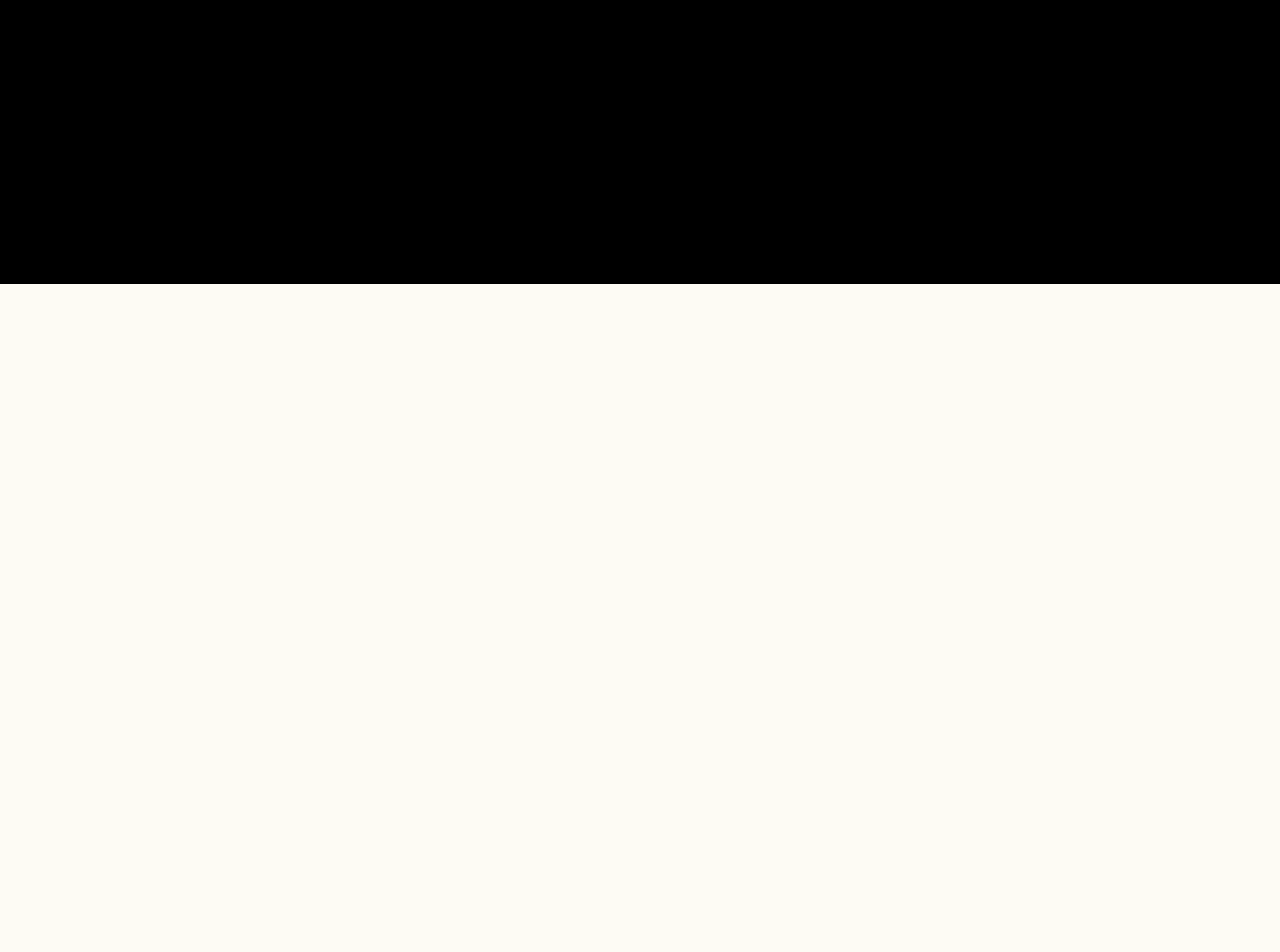
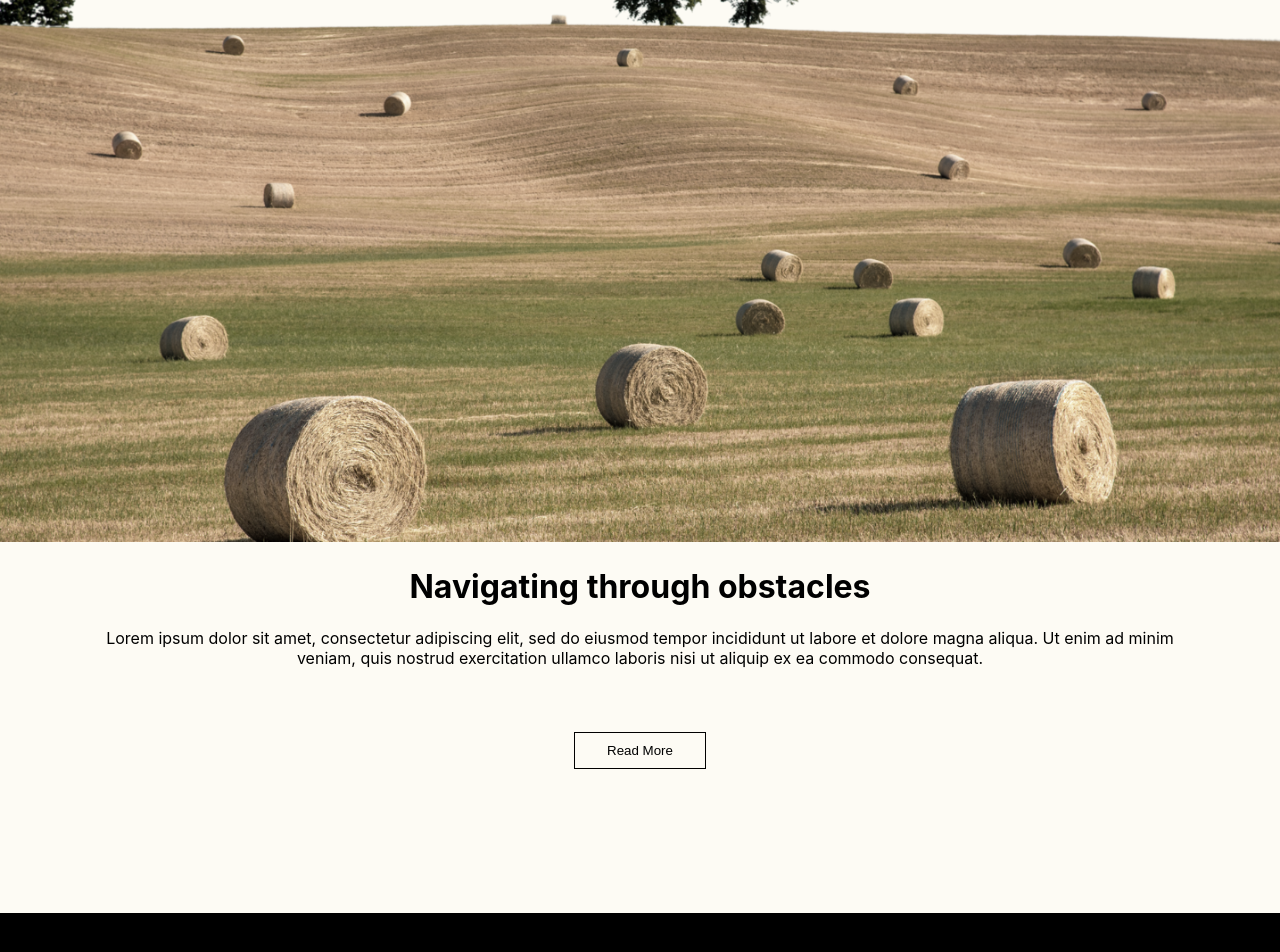
Before and after one commit to mehjwazir/ip, a React (Create React App) app: page / in a window 1280 px wide. Shown: the part 3446-4398 px from the top of the page. Before the commit the page ends 3730 px from the top, so only its background shows below. Built offline with nearby package versions, Linux system fonts and the light colour scheme.

Commit message:
added to home/inner

```diff
--- a/src/pages/Home.css
+++ b/src/pages/Home.css
@@ -81,6 +81,10 @@ button:hover {
 	.col2:first-child {
 		order: 1;
 	}
+
+	button {
+		width: 25rem;
+	}
 }
 
 .grass {
@@ -98,3 +102,12 @@ button:hover {
 	margin-top: 0;
 	border-left: 1px solid rgba(27, 44, 19, .6);
 }
+
+.hay {
+	height: 10%;
+	width: 100%;
+}
+
+.lastdiv {
+	padding: 0 80px 0 80px;
+}
--- a/src/pages/Home.jsx
+++ b/src/pages/Home.jsx
@@ -51,6 +51,16 @@ function Home() {
 					<img src="center.png" alt="center" className='center' />
 				</div>
 			</div>
+			<div>
+				<img src="hay.png" alt="hay" className='hay'/>
+			</div>
+			<div>
+				<h1>Navigating through obstacles</h1>
+				<p className='lastdiv'>
+					Lorem ipsum dolor sit amet, consectetur adipiscing elit, sed do eiusmod tempor incididunt ut labore et dolore magna aliqua. Ut enim ad minim veniam, quis nostrud exercitation ullamco laboris nisi ut aliquip ex ea commodo consequat.
+				</p>
+				<button className='btn2'>Read More</button>
+			</div>
 		</main>
 	)
 
--- a/src/pages/Inner/Inner.css
+++ b/src/pages/Inner/Inner.css
@@ -0,0 +1,4 @@
+.innertext {
+	padding: 0 10rem 0 10rem;
+	line-height: 2rem;
+}
--- a/src/pages/Inner/Inner.jsx
+++ b/src/pages/Inner/Inner.jsx
@@ -45,9 +45,34 @@ function Inner() {
 
 			<div>
 				<h1>Finding Inner Peace</h1>
+				<p className='innertext'>
+					Finding inner peace can be a personal and unique journey, but there are some general steps that can help guide you in the right direction. One of the first steps is to practice mindfulness and self-awareness. This can involve taking time to reflect on your thoughts, emotions, and behaviors, and becoming more aware of how they impact your overall sense of well-being. It can also be helpful to engage in activities that promote relaxation and stress reduction, such as meditation, yoga, or spending time in nature. Another key aspect of finding inner peace is cultivating a positive and compassionate mindset, which involves letting go of negative self-talk and focusing on gratitude and self-acceptance. Finally, building and maintaining positive relationships with others can also contribute to a sense of inner peace, as it fosters a sense of connection and belonging.
+				</p>
+
+			</div>
+
+			<div>
+				<h1>One must let go in order to find</h1>
+				<p>
+					1. “I need to be doing something right now.”
+					This is an incredibly subtle belief that most of us don’t even realize we are holding onto. It stems from our obsession with productivity and achievement, and it manifests as a constant, itching discontent.
+
+					Though our ego tricks us into believing we need this feeling to get things done, when we can let it go we see a lot of our anxiety dissolves and our relaxation deepens. We’re also much more likely to enjoy what we need to do without the constant internal pressure of feeling that what we’re doing in this moment is never enough.
+
+
+				</p>
+				<p>
+					2. “When I get what I want I will be happy.”
+					This is another cliche that I’m sure most of us are aware of. But despite acknowledging that we don’t need to get anything to be happy, it’s easy for us to get caught up in the chase.
+
+					To overcome this, we need to be mindful of when we have the feeling that we need something before we can be happy. When we see we’re doing this we can practice letting go of that need, even if only for a brief moment. The more capable we become at doing so, the more we will naturally experience happiness in the present, and the less our minds will fixate on ideas of the future for fulfillment.
+				</p>
+			</div>
+			<div>
 
 			</div>
 		</div>
+
 
 	);
 }
@@ -74,4 +99,7 @@ align-items: center;
 
 
 
+
+
+
 export default Inner;
```
